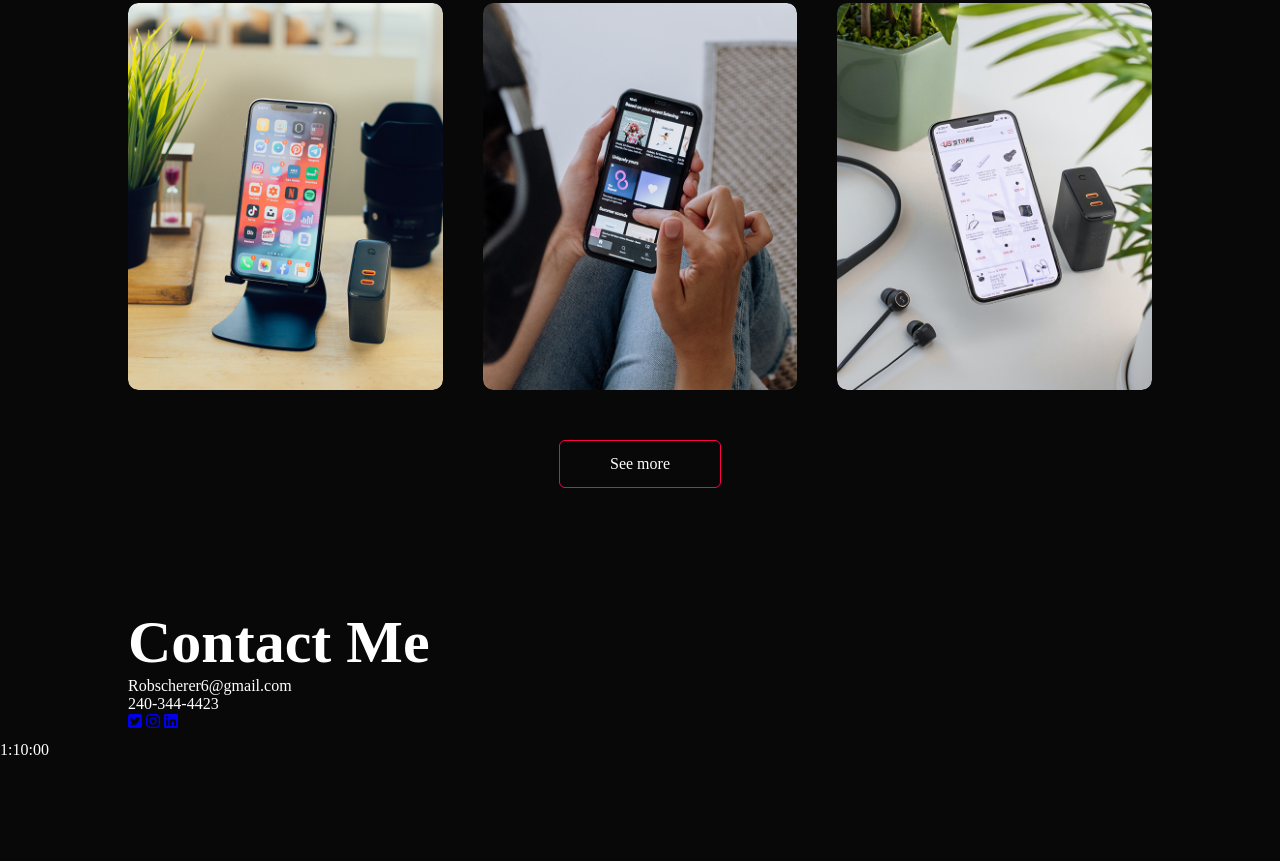
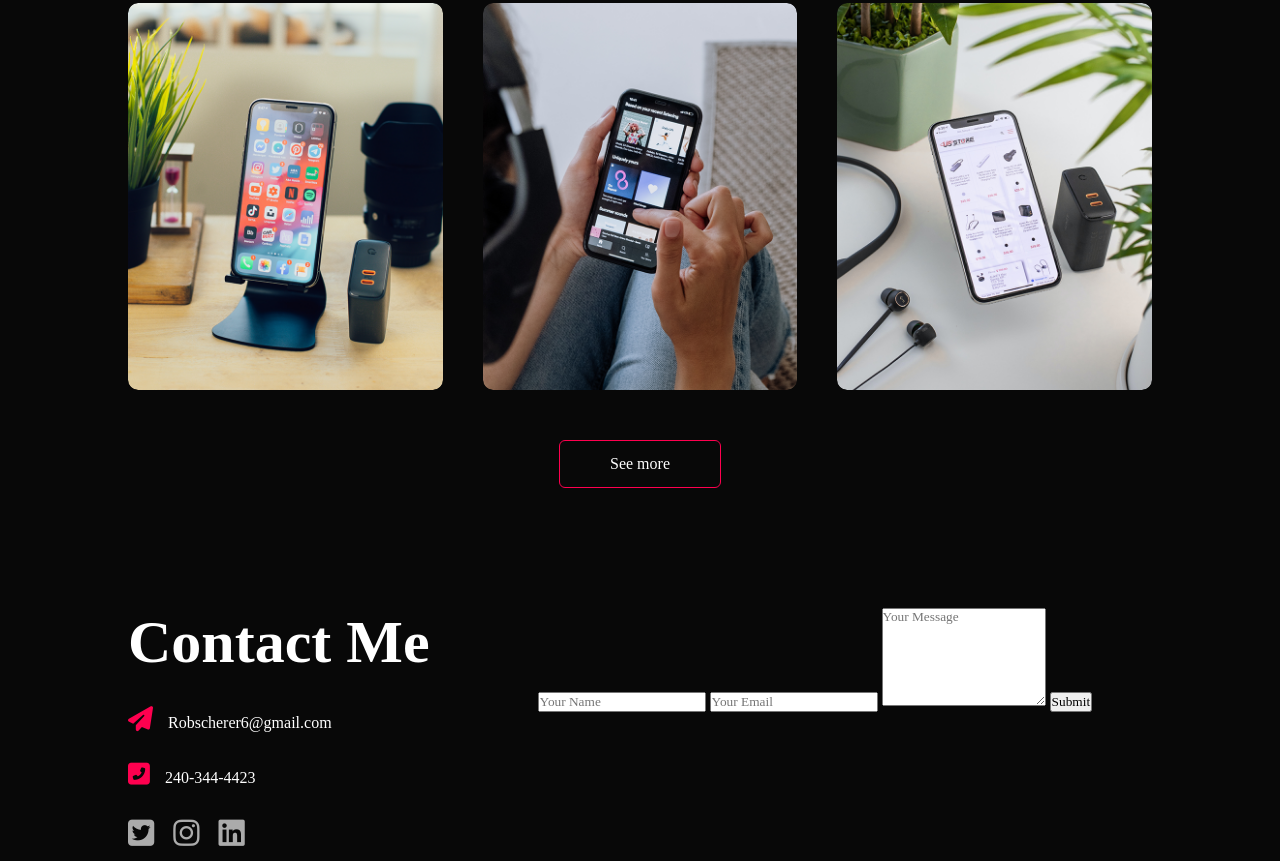
Before and after one commit to robscherer6/Portfolio, a plain HTML site: page index.html in a window 1280 px wide. Shown: the part 1989-2850 px from the top of the page. Before the commit the page ends 2748 px from the top, so only its background shows below. Drawn offline with Linux system fonts and the light colour scheme.

Commit message:
styled icons and contact info using css

```diff
--- a/index.html
+++ b/index.html
@@ -138,20 +138,25 @@
     <div class="row">
       <div class="contact-left">
         <h2 class="sub-title">Contact Me</h2>
-        <p>Robscherer6@gmail.com</p>
-        <p>240-344-4423</p>
+        <p><i class="fas fa-paper-plane"></i>Robscherer6@gmail.com</p>
+        <p><i class="fas fa-phone-square-alt"></i>240-344-4423</p>
         <div class="social-icons">
           <a href="https://twitter.com/RobScherer6"> <i class="fab fa-twitter-square"></i></a>
           <a href="https://www.instagram.com/robscherer6/"> <i class="fab fa-instagram"></i></a>
           <a href="https://www.linkedin.com/in/robscherer6/"> <i class="fab fa-linkedin"></i></a>
         </div>
       </div>
-      <div class="contact-right"></div>
+      <div class="contact-right">
+        <from>
+          <input type="text" name="Name" placeholder="Your Name" required>
+          <input type="email" name="email" placeholder="Your Email" required>
+          <textarea name="Message" rows="6" placeholder="Your Message"></textarea>
+          <button type="submit"> Submit</button>
+        </from>
+      </div>
     </div>
   </div>
 </div>
   <script src="main.js"></script>
 </body>
 </html>
-
-1:10:00
--- a/styles.css
+++ b/styles.css
@@ -285,5 +285,41 @@ nav ul li a:hover::after {
 
 .btn:hover {
   background: #ff004f;
+}
 
+/* ------------------contact-------------------- */
+.contact-left {
+  flex-basis: 35%;
 }
+
+.contact-right {
+  flex-basis: 60%;
+}
+
+.contact-left p{
+  margin-top: 30px;
+}
+
+.contact-left p i{
+  color: #ff004f;
+  margin-right: 15px;
+  font-size: 25px;
+}
+
+.social-icons a{
+  margin-top: 30px;
+}
+
+.social-icons a{
+  text-decoration: none;
+  font-size: 30px;
+  margin-right: 15px;
+  color: #ababab;
+  display: inline-block;
+  transition: transform 0.5s;
+}
+
+.social-icons a:hover {
+  color: #ff004f;
+  transform: translateY(-5px);
+}
```
